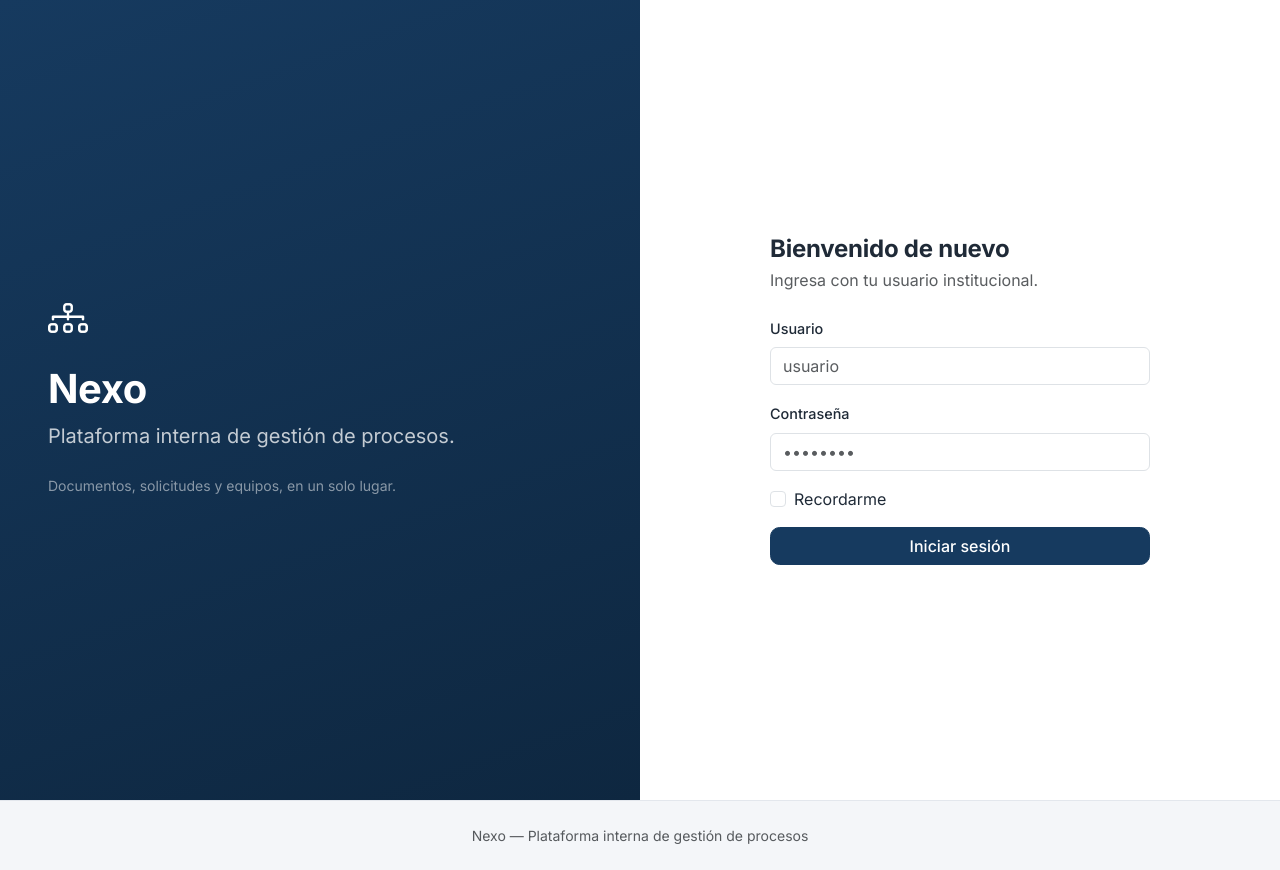
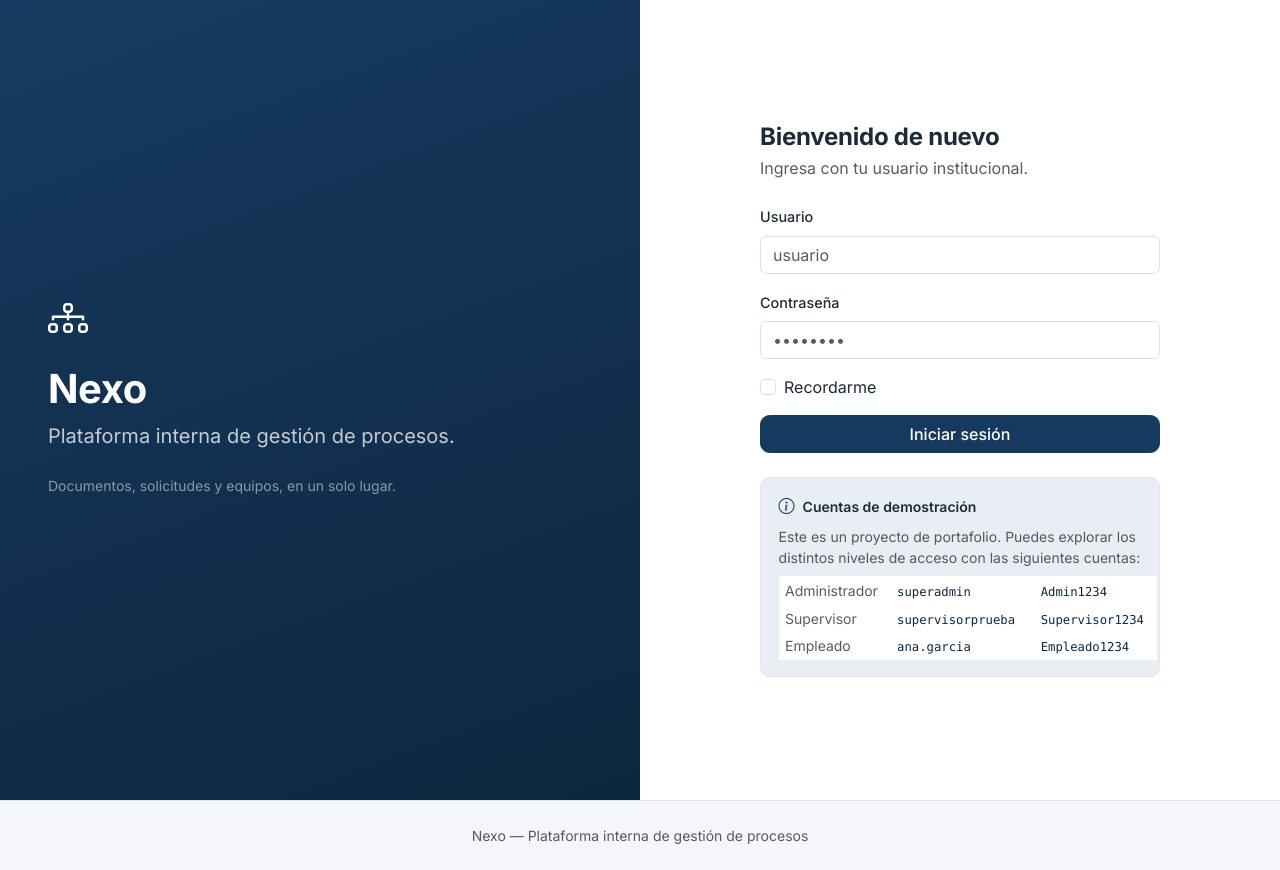
Before and after one commit to AaronChavezMtz/nexo-intranet, a Flask app: page /login in a window 1280 px wide. Run offline with Flask 3, Linux system fonts and the light colour scheme; some libraries are stand-ins or nearby versions.

Commit message:
feat: Se agregaron credenciales de demostracion en el login - Se agregó un panel visible en la pantalla de inicio de sesion con usuario y contrasena de las tres cuentas de ejemplo (Administrador, Supervisor, Empleado), para que reclutadores puedan probar la plataforma sin solicitar acceso

```diff
--- a/app/static/css/style.css
+++ b/app/static/css/style.css
@@ -180,3 +180,20 @@ footer {
   .login-brand-panel { min-height: 220px; padding: 2rem; }
   .login-form-panel { min-height: auto; padding: 2rem 1rem; }
 }
+/* ---------- Panel de credenciales de demostración ---------- */
+.demo-credentials {
+  background-color: var(--nx-primary-light);
+  border: 1px solid var(--nx-border);
+  border-radius: var(--nx-radius);
+  padding: 1rem 1.1rem;
+}
+.demo-credentials table td {
+  padding: 0.2rem 0.4rem;
+  vertical-align: middle;
+}
+.demo-credentials code {
+  background-color: rgba(255, 255, 255, 0.7);
+  padding: 0.1rem 0.4rem;
+  border-radius: 0.3rem;
+  color: var(--nx-primary-dark);
+}
--- a/app/templates/login.html
+++ b/app/templates/login.html
@@ -15,7 +15,7 @@
   </div>
 
   <div class="col-md-6 login-form-panel">
-    <div class="w-100" style="max-width: 380px;">
+    <div class="w-100" style="max-width: 400px;">
       <div class="d-md-none text-center mb-4">
         <i class="bi bi-diagram-3 display-5 text-primary"></i>
         <h4 class="mt-2 fw-bold">Nexo</h4>
@@ -40,6 +40,36 @@
         </div>
         {{ form.submit(class="btn btn-primary w-100") }}
       </form>
+
+      <div class="demo-credentials mt-4">
+        <div class="d-flex align-items-center gap-2 mb-2">
+          <i class="bi bi-info-circle text-primary"></i>
+          <span class="fw-semibold small">Cuentas de demostración</span>
+        </div>
+        <p class="text-muted small mb-2">
+          Este es un proyecto de portafolio. Puedes explorar los distintos niveles de
+          acceso con las siguientes cuentas:
+        </p>
+        <table class="table table-sm table-borderless mb-0 small">
+          <tbody>
+            <tr>
+              <td class="text-muted">Administrador</td>
+              <td><code>superadmin</code></td>
+              <td><code>Admin1234</code></td>
+            </tr>
+            <tr>
+              <td class="text-muted">Supervisor</td>
+              <td><code>supervisorprueba</code></td>
+              <td><code>Supervisor1234</code></td>
+            </tr>
+            <tr>
+              <td class="text-muted">Empleado</td>
+              <td><code>ana.garcia</code></td>
+              <td><code>Empleado1234</code></td>
+            </tr>
+          </tbody>
+        </table>
+      </div>
     </div>
   </div>
 </div>
```
